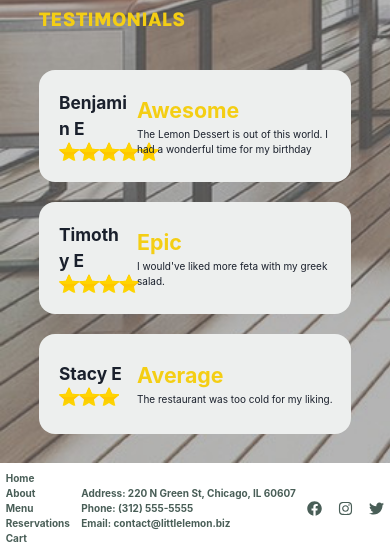
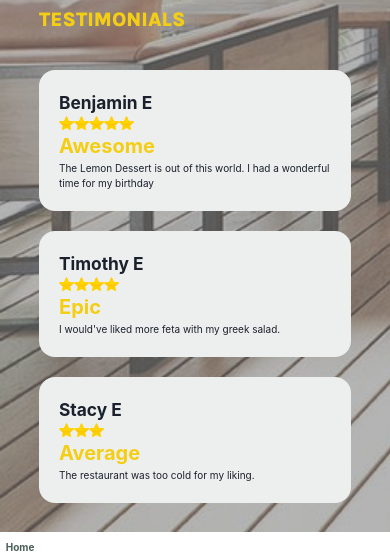
Before and after one commit to benjaminelliott/litle-lemon-web-app, a React (Create React App) app: page / in a window 390 px wide. Shown: the part 923-1476 px from the top of the page. Built offline with nearby package versions, Linux system fonts and the light colour scheme; a web font is replaced by a local one.

Commit message:
made homepage responsive

```diff
--- a/src/App.css
+++ b/src/App.css
@@ -332,7 +332,7 @@ section {
 }
 
 .text-highlight {
-  font-size: 16pt;
+  font-size: clamp(10pt, 15pt, 20pt);
   font-weight: bold;
   color:#F4CE14;
 }
@@ -425,11 +425,8 @@ section {
   min-height: 100px;
   padding: 20px 20px;
   margin: 10px 0px;
-  display: grid;
-  grid-template-columns: 25% 75%;
-  grid-gap: 10px;
-  align-items: center;
-  justify-content: flex-start;
+  display: flex;
+  flex-direction: column;
   border-radius: 16px;
 }
 
@@ -448,8 +445,8 @@ section {
 }
 
 .star-rating {
-  height: 20px;
-  width: 20px;
+  height: clamp(10px, 15px, 20px);
+  width: clamp(10px, 15px, 20px);
 }
 
 .about {
@@ -1158,7 +1155,13 @@ select:focus{
   .css-1o3pyl4 {
     padding: 0 15vw;
   }
-
+  .card-testimonials {
+    display: grid;
+    grid-template-columns: 25% 75%;
+    grid-gap: 1rem;
+    align-items: center;
+    justify-content: flex-start;
+  }
   .menu-sheet {
     width: 100%;
     display: flex;
```
